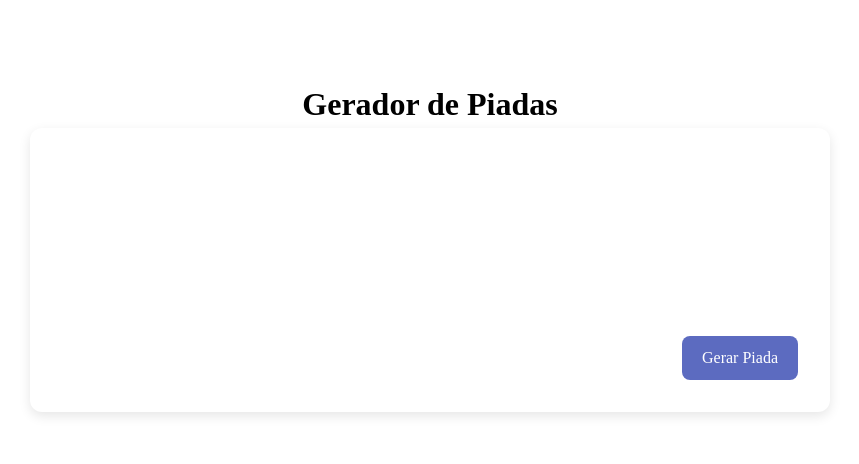
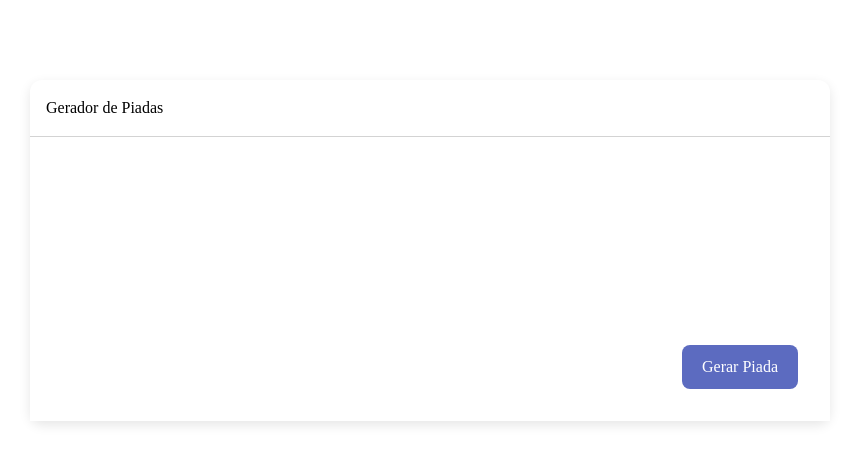
Before and after one commit to viniciusxpb/joker, an Angular app: page / in a window 1280 px wide. Shown: the top 464 px of the page, without its empty margins (210-1069 px from the left). Built offline with nearby package versions, Linux system fonts and the light colour scheme.

Commit message:
mais alterações no estilo

```diff
--- a/src/app/pages/home/home.component.html
+++ b/src/app/pages/home/home.component.html
@@ -1,6 +1,9 @@
 <div class="container">
-    <div class="main__wrapper">
-  <h1>Gerador de Piadas</h1>
+  <div class="card">
+    <div class="card__header">
+      Gerador de Piadas
+    </div>
+
 
     <div class="box__wrapper">
       <div class="box__joke">
--- a/src/app/pages/home/home.component.scss
+++ b/src/app/pages/home/home.component.scss
@@ -4,19 +4,26 @@
   width: 100%;
   padding: 0 16px;
 
-  .main__wrapper {
+  .card__header{
+    width: 100%;
+    padding: 16px;
+    border-bottom: 1px solid lightgray;
+  }
+
+  .card {
     display: flex;
     flex-direction: column;
     align-items: center;
     margin-top: 80px;
     width: 100%;
     max-width: 800px;
+    box-shadow: 0 4px 12px rgba(0, 0, 0, 0.1);
+      border-radius: 12px;
   }
 
   .box__wrapper {
     background-color: #ffffff;
-    border-radius: 12px;
-    box-shadow: 0 4px 12px rgba(0, 0, 0, 0.1);
+
     padding: 32px;
     width: 100%;
     display: flex;
```
Lines whose indentation alone changed are shown as unchanged.
